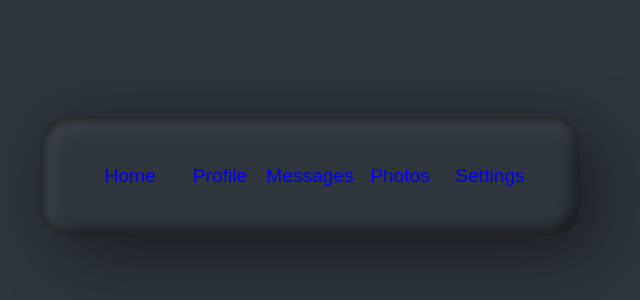
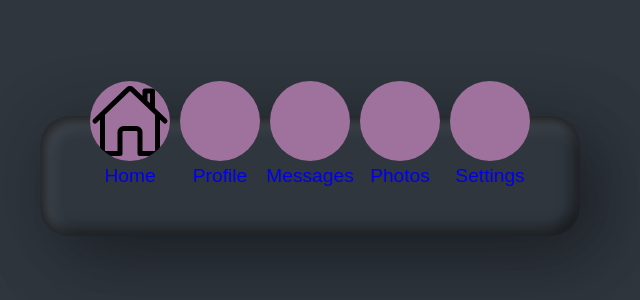
Before and after one commit to coolcrazyfox/drive-react-website, a React (Create React App) app: page /#/search in a window 1280 px wide. Shown: the part 224-524 px from the top of the page, without its empty margins (330-970 px from the left). Built offline with nearby package versions, Linux system fonts and the light colour scheme.

Commit message:
change Search.css

```diff
--- a/src/components/search/Search.jsx
+++ b/src/components/search/Search.jsx
@@ -1,4 +1,5 @@
 import React from 'react';
+import home from './home-outline.svg'
 import s from './Search.module.css'
 const Search = () => {
     return (
@@ -7,31 +8,31 @@ const Search = () => {
                 <ul className={s.navigation}>
                     <li className={s.active}>
                         <a href="#">
-                            <span className={`s.icon ${s.icon_home}}`} ></span>
+                            <span className={s.icon} style={{backgroundImage:`url(${home})`}}></span>
                             <span className={s.text}>Home</span>
                         </a>
                     </li>
                     <li className={s.active}>
                         <a href="#">
-                            <span className={s.icon_pro}></span>
+                            <span className={s.icon}></span>
                             <span className={s.text}>Profile</span>
                         </a>
                     </li>
                     <li className={s.active}>
                         <a href="#">
-                            <span className={s.icon_message}></span>
+                            <span className={s.icon}></span>
                             <span className={s.text}>Messages</span>
                         </a>
                     </li>
                     <li className={s.active}>
                         <a href="#">
-                            <span className={s.icon_photo}></span>
+                            <span className={s.icon}></span>
                             <span className={s.text}>Photos</span>
                         </a>
                     </li>
                     <li className={s.active}>
                         <a href="#">
-                            <span className={s.icon_set}></span>
+                            <span className={s.icon}></span>
                             <span className={s.text}>Settings</span>
                         </a>
                     </li>
--- a/src/components/search/Search.module.css
+++ b/src/components/search/Search.module.css
@@ -59,13 +59,10 @@
     border-radius: 50%;
 
 }
-.navigation li.active a .icon{
-    background: rgba(159, 114, 157, 0.21);
-    color: #ffff;
 
-}
 .navigation li a .icon_home{
-    background-image: url(./home-outline.svg);
+    /*background-image: url(./home-outline.svg);*/
+    /*color: white;*/
 }
 .navigation li a .icon_pro {
     /*position: absolute;*/
@@ -118,3 +115,9 @@
     /*border-radius: 50%;*/
     background-image: url(./settings-outline.svg);
 }
+.navigation li.active a .icon{
+    background: rgb(159, 114, 157);
+    color: #ffff;
+    transform: translateY(-55px);
+
+}
```
